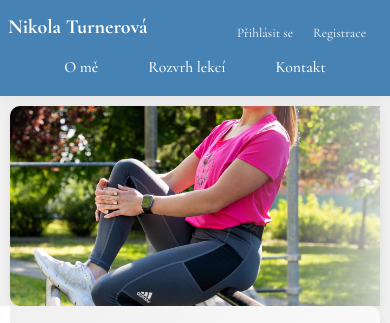
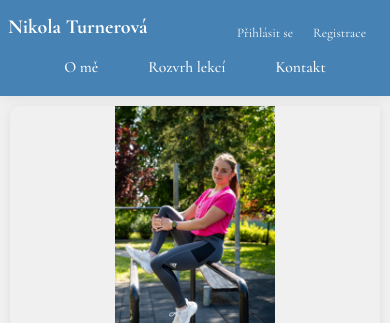
Before and after one commit to vsykora753/Fitness, a Django app: page / in a window 390 px wide. Shown: the top 323 px of the page. Run offline with Django 5.2, Linux system fonts and the light colour scheme; data comes from the database, SQL or seed files in the repository.

Commit message:
responsibilita  foto

```diff
--- a/static/css/style.css
+++ b/static/css/style.css
@@ -888,7 +888,16 @@ nav a:hover {
 
   .flex-sidebar {
     flex: 0 0 auto;
-    min-height: 200px; /* minimální výška na mobilu */
+    min-height: 240px; /* mírně vyšší, aby se vešel celý obrázek */
+    /* Na mobilu chceme zobrazit celý obrázek bez ořezu */
+    background-size: contain;
+    background-repeat: no-repeat;
+    background-position: center;
+  }
+
+  /* Vypneme překryvný gradient, který by mohl část obrázku překrývat */
+  .flex-sidebar::after {
+    display: none;
   }
 
   .flex-main {
```
